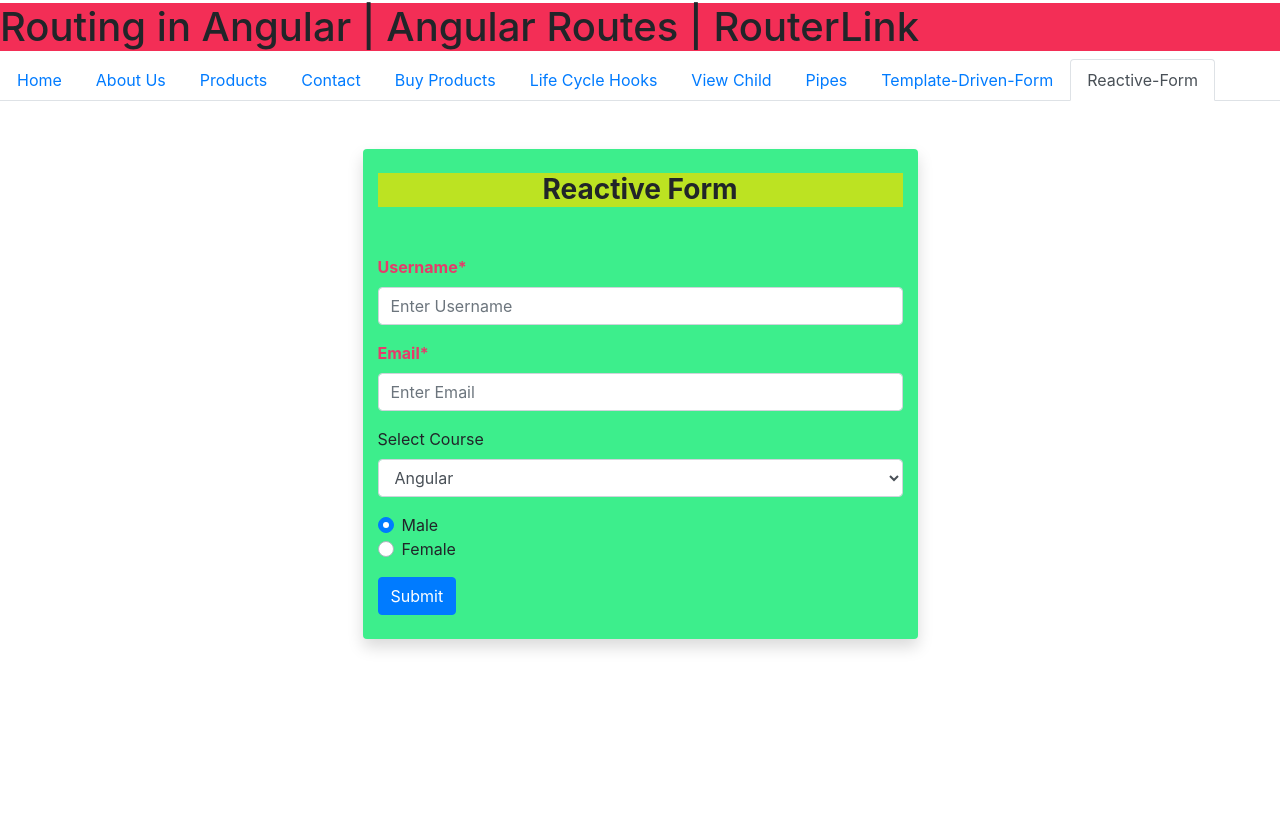
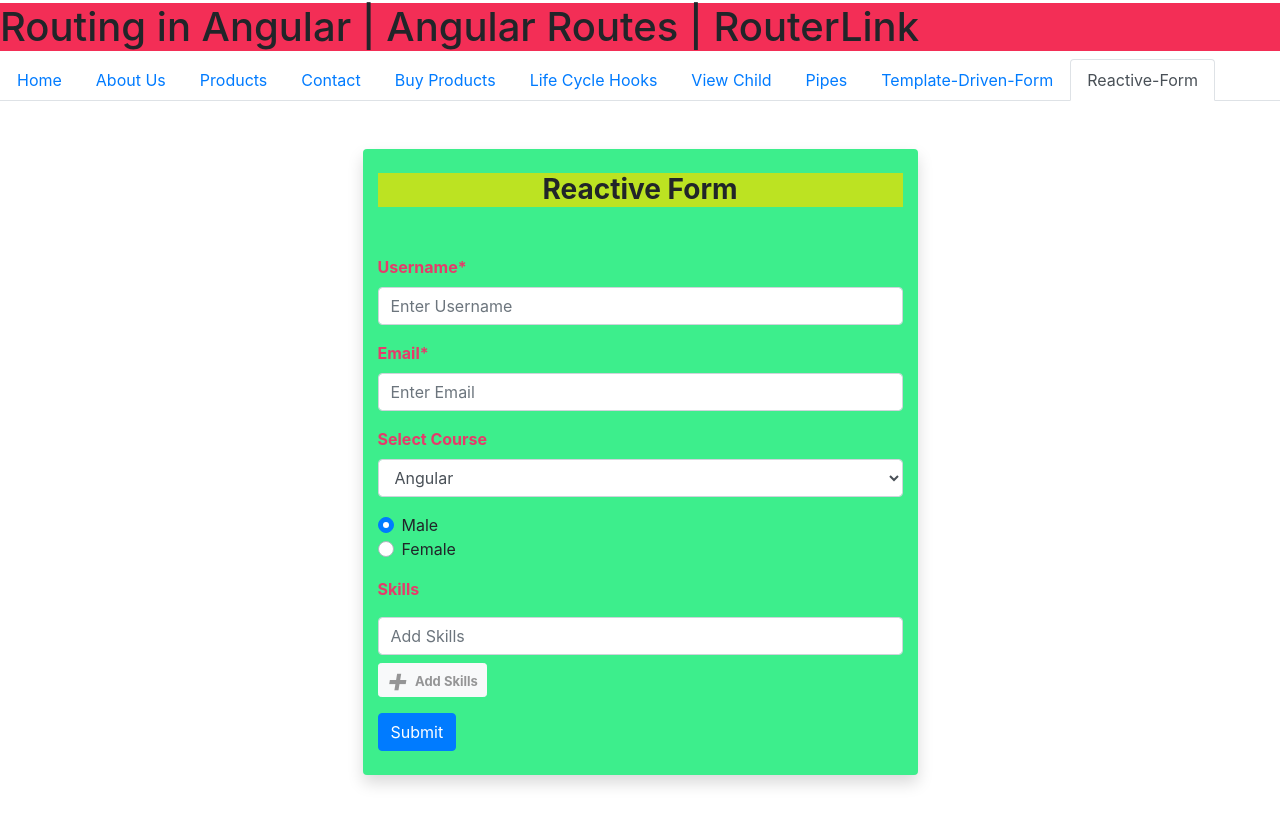
Before and after one commit to sohag-aust/angular6, an Angular app: page /reactive-Form in a window 1280 px wide. Shown: the part 4034-4857 px from the top of the page. Before the commit the page ends 4721 px from the top, so only its background shows below. Built offline with nearby package versions, Linux system fonts and the light colour scheme.

Commit message:
Reactive Form array in (skills) field

```diff
--- a/src/app/reactive-form/reactive-form.component.css
+++ b/src/app/reactive-form/reactive-form.component.css
@@ -3,3 +3,24 @@ select.ng-invalid.ng-touched {
     border: 1px solid red;
     box-shadow: 0 0 13px inset rgba(255, 0, 0, 0.8);
 }
+
+.btn-add {
+    font-size: 13px;
+    font-weight: 700;
+    color: rgba(0,0,0, 0.4);
+}
+
+.btn-add i{
+    font-size: 33px;
+    line-height: 12px;
+    display: inline-block;
+    position: relative;
+    top: 6px;
+    margin-right: 3px;
+}
+
+.btn-add:hover {
+    border: 1px solid #007bff;
+    background: #fff;
+    color: #007bff;
+}
--- a/src/app/reactive-form/reactive-form.component.html
+++ b/src/app/reactive-form/reactive-form.component.html
@@ -18,7 +18,7 @@
             </div>
 
             <div class="mb-3">
-                <label for="course">Select Course</label>
+                <label for="course" style="color: #e63b6b;"><strong>Select Course</strong></label>
                 <select class="form-control" id="course" formControlName="course">
                   <option value="Angular">Angular</option>
                   <option value="Spring">Spring</option>
@@ -35,6 +35,15 @@
                 </div>
             </div>
 
+            <div class="form-group mb-3" formArrayName="skills">
+                <label class="form-label" style="color: #e63b6b;"><strong>Skills</strong></label>
+                <ng-container *ngFor="let skill of myReactiveForm.get('skills')['controls']; index as i">
+                    <input type="text" class="form-control my-2" placeholder="Add Skills" formControlName="{{i}}">
+                </ng-container>
+
+                <button class="btn btn-light btn-sm btn-add" (click)="onAddSkills()"><i>+</i> Add Skills</button>
+            </div>
+
             <button type="submit" class="btn btn-primary">Submit</button>
 
         </form>
--- a/src/app/reactive-form/reactive-form.component.ts
+++ b/src/app/reactive-form/reactive-form.component.ts
@@ -1,5 +1,5 @@
 import { Component, OnInit } from '@angular/core';
-import { FormControl, FormGroup, Validators } from '@angular/forms';
+import { FormArray, FormControl, FormGroup, Validators } from '@angular/forms';
 
 @Component({
   selector: 'app-reactive-form',
@@ -30,11 +30,18 @@ export class ReactiveFormComponent implements OnInit {
         'email': new FormControl(null, [Validators.required, Validators.email])
       }),
       'course': new FormControl('Angular'),
-      'gender': new FormControl('Male')
+      'gender': new FormControl('Male'),
+      'skills': new FormArray([
+        new FormControl(null, Validators.required)
+      ])
     });
   }
 
   onSubmit() {
     console.log(this.myReactiveForm);
   }
+
+  onAddSkills() {
+    (<FormArray>this.myReactiveForm.get('skills')).push(new FormControl(null, Validators.required));
+  }
 }
```
